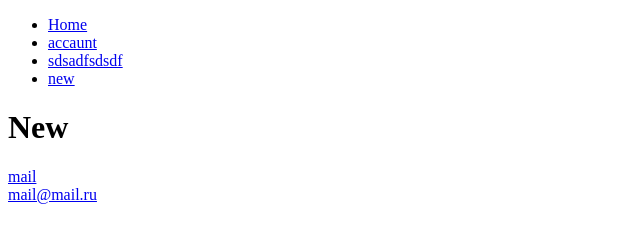
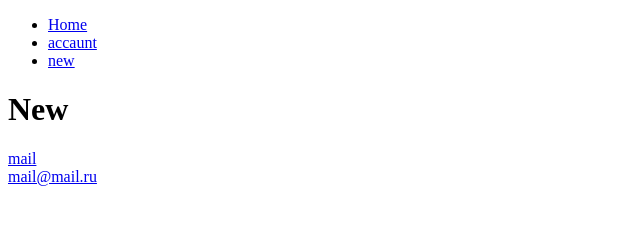
Before and after one commit to Borisisichec/new-progect, a plain HTML site: page index.html in a window 1280 px wide. Shown: the whole page, without its empty margins (0-640 px from the left). Drawn offline with Linux system fonts and the light colour scheme.

Commit message:
add index.html

```diff
--- a/index.html
+++ b/index.html
@@ -15,9 +15,6 @@
                 <a href="#">accaunt</a>
             </li>
             <li>
-                <a href="#">sdsadfsdsdf</a>
-            </li>
-            <li>
                 <a href="#">new</a>
             </li>
         </ul>
```
